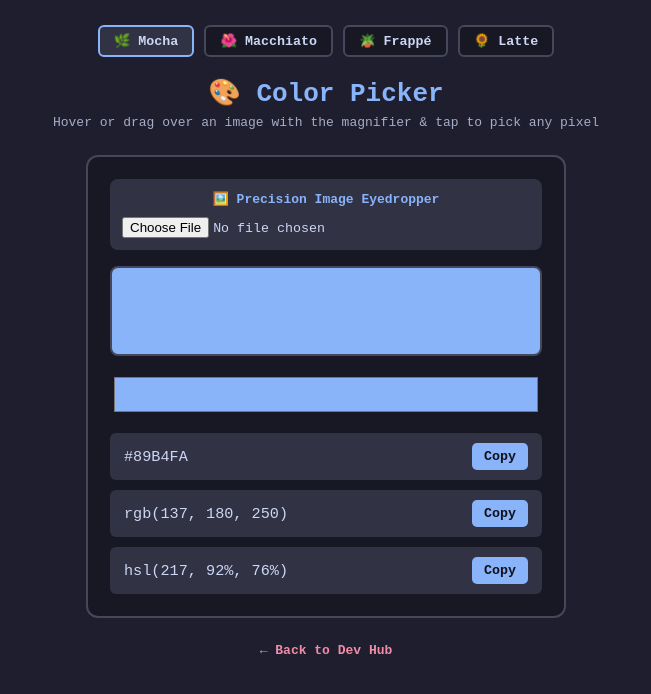
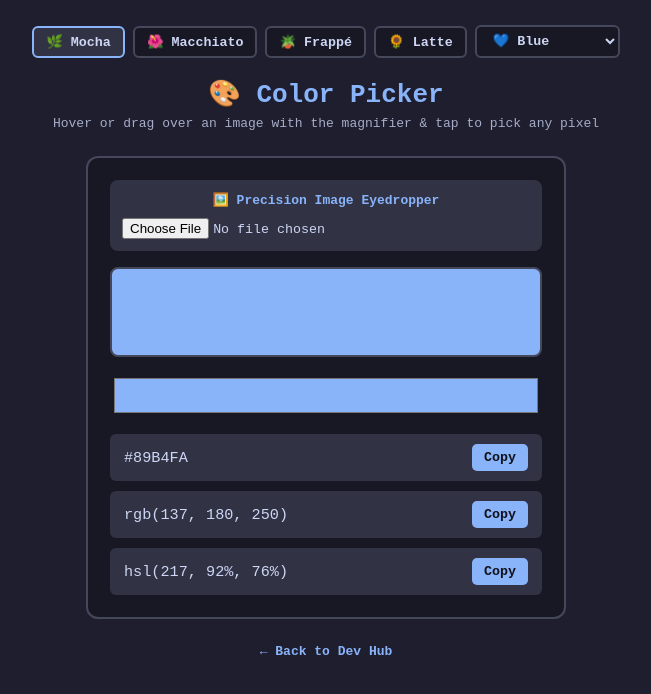
Before and after one commit to ElijahAmogsus/color-picker, a plain HTML site: page index.html in a window 1280 px wide. Shown: the whole page, without its empty margins (314-965 px from the left). Drawn offline with Linux system fonts and the light colour scheme.

Commit message:
Refactor theme colors and button styles
Updated color variables and theme button styles to use accent color instead of blue. Adjusted layout and hover effects for better UI consistency.

```diff
--- a/index.html
+++ b/index.html
@@ -8,20 +8,22 @@
     :root {
       --base: #1e1e2e; --mantle: #181825; --surface0: #313244;
       --surface1: #45475a; --text: #cdd6f4; --subtext0: #a6adc8;
-      --blue: #89b4fa; --pink: #f38ba8; --crust: #11111b;
+      --accent: #89b4fa; --crust: #11111b;
     }
     * { box-sizing: border-box; transition: background-color 0.2s, color 0.2s, border-color 0.2s; }
     body {
       margin: 0; min-height: 100vh; background: var(--base); color: var(--text);
       font-family: monospace; display: flex; flex-direction: column; align-items: center; padding: 25px 20px;
     }
-    .theme-bar { display: flex; gap: 10px; margin-bottom: 20px; flex-wrap: wrap; justify-content: center; }
-    .theme-btn {
+    .theme-bar { display: flex; gap: 8px; margin-bottom: 20px; flex-wrap: wrap; justify-content: center; align-items: center; }
+    .theme-btn, .accent-select {
       background: var(--mantle); color: var(--text); border: 2px solid var(--surface1);
-      border-radius: 6px; padding: 6px 14px; font-family: monospace; font-weight: bold; cursor: pointer;
+      border-radius: 6px; padding: 6px 12px; font-family: monospace; font-weight: bold; cursor: pointer;
     }
-    .theme-btn:hover, .theme-btn.active { border-color: var(--blue); background: var(--surface0); }
-    h1 { color: var(--blue); margin: 0 0 6px 0; }
+    .theme-btn:hover, .theme-btn.active, .accent-select:hover, .accent-select:focus {
+      border-color: var(--accent); background: var(--surface0); outline: none;
+    }
+    h1 { color: var(--accent); margin: 0 0 6px 0; }
     p { color: var(--subtext0); margin: 0 0 25px 0; text-align: center; }
     .picker-box {
       background: var(--mantle); border: 2px solid var(--surface1); border-radius: 12px;
@@ -31,14 +33,14 @@
       width: 100%; display: flex; flex-direction: column; align-items: center; gap: 10px;
       background: var(--surface0); padding: 12px; border-radius: 8px;
     }
-    .upload-label { font-weight: bold; color: var(--blue); }
+    .upload-label { font-weight: bold; color: var(--accent); }
     input[type="file"] { width: 100%; color: var(--text); font-family: monospace; }
     #imgCanvas {
-      max-width: 100%; max-height: 300px; border: 2px solid var(--blue);
+      max-width: 100%; max-height: 300px; border: 2px solid var(--accent);
       border-radius: 6px; display: none; touch-action: none; cursor: crosshair;
     }
     #magnifier {
-      position: fixed; width: 110px; height: 110px; border-radius: 50%; border: 3px solid var(--blue);
+      position: fixed; width: 110px; height: 110px; border-radius: 50%; border: 3px solid var(--accent);
       box-shadow: 0 4px 15px rgba(0,0,0,0.6); pointer-events: none; display: none; z-index: 999; image-rendering: pixelated;
     }
     .preview { width: 100%; height: 90px; border-radius: 8px; border: 2px solid var(--surface1); background: #89b4fa; }
@@ -49,18 +51,34 @@
       background: var(--surface0); padding: 10px 14px; border-radius: 6px; font-size: 0.95rem;
     }
     .copy-btn {
-      background: var(--blue); color: var(--crust); border: none; border-radius: 5px;
+      background: var(--accent); color: var(--crust); border: none; border-radius: 5px;
       padding: 6px 12px; font-family: monospace; font-weight: bold; cursor: pointer;
     }
-    a.back { margin-top: 25px; color: var(--pink); text-decoration: none; font-weight: bold; }
+    a.back { margin-top: 25px; color: var(--accent); text-decoration: none; font-weight: bold; }
   </style>
 </head>
 <body>
   <div class="theme-bar">
-    <button class="theme-btn active" onclick="setTheme('mocha', this)">🌿 Mocha</button>
-    <button class="theme-btn" onclick="setTheme('macchiato', this)">🌺 Macchiato</button>
-    <button class="theme-btn" onclick="setTheme('frappe', this)">🪴 Frappé</button>
-    <button class="theme-btn" onclick="setTheme('latte', this)">🌻 Latte</button>
+    <button class="theme-btn active" onclick="setTheme('mocha')">🌿 Mocha</button>
+    <button class="theme-btn" onclick="setTheme('macchiato')">🌺 Macchiato</button>
+    <button class="theme-btn" onclick="setTheme('frappe')">🪴 Frappé</button>
+    <button class="theme-btn" onclick="setTheme('latte')">🌻 Latte</button>
+    <select id="accentSelect" class="accent-select" onchange="setAccent(this.value)" aria-label="Accent Color">
+      <option value="rosewater">🌸 Rosewater</option>
+      <option value="flamingo">🦩 Flamingo</option>
+      <option value="pink">💖 Pink</option>
+      <option value="mauve">🔮 Mauve</option>
+      <option value="red">🍎 Red</option>
+      <option value="maroon">🍒 Maroon</option>
+      <option value="peach">🍑 Peach</option>
+      <option value="yellow">🍋 Yellow</option>
+      <option value="green">🍏 Green</option>
+      <option value="teal">🌊 Teal</option>
+      <option value="sky">☁️ Sky</option>
+      <option value="sapphire">💎 Sapphire</option>
+      <option value="blue" selected>💙 Blue</option>
+      <option value="lavender">🪻 Lavender</option>
+    </select>
   </div>
 
   <h1>🎨 Color Picker</h1>
@@ -88,21 +106,41 @@
 
   <script>
     const themes = {
-      mocha: { base: '#1e1e2e', mantle: '#181825', surface0: '#313244', surface1: '#45475a', text: '#cdd6f4', subtext0: '#a6adc8', blue: '#89b4fa', pink: '#f38ba8', crust: '#11111b' },
-      macchiato: { base: '#24273a', mantle: '#1e2030', surface0: '#363a4f', surface1: '#494d64', text: '#cad3f5', subtext0: '#a5adcb', blue: '#8aadf4', pink: '#f5bde6', crust: '#181926' },
-      frappe: { base: '#303446', mantle: '#292c3c', surface0: '#414559', surface1: '#51576d', text: '#c6d0f5', subtext0: '#a5adce', blue: '#8caaee', pink: '#f4b8e4', crust: '#232634' },
-      latte: { base: '#eff1f5', mantle: '#e6e9ef', surface0: '#ccd0da', surface1: '#bcc0cc', text: '#4c4f69', subtext0: '#6c6f85', blue: '#1e66f5', pink: '#ea76cb', crust: '#eff1f5' }
+      mocha: {
+        base: '#1e1e2e', mantle: '#181825', surface0: '#313244', surface1: '#45475a', text: '#cdd6f4', subtext0: '#a6adc8', crust: '#11111b',
+        accents: { rosewater: '#f5e0dc', flamingo: '#f2cdcd', pink: '#f5c2e7', mauve: '#cba6f7', red: '#f38ba8', maroon: '#eba0ac', peach: '#fab387', yellow: '#f9e2af', green: '#a6e3a1', teal: '#94e2d5', sky: '#89dceb', sapphire: '#74c7ec', blue: '#89b4fa', lavender: '#b4befe' }
+      },
+      macchiato: {
+        base: '#24273a', mantle: '#1e2030', surface0: '#363a4f', surface1: '#494d64', text: '#cad3f5', subtext0: '#a5adcb', crust: '#181926',
+        accents: { rosewater: '#f4dbd6', flamingo: '#f0c6c6', pink: '#f5bde6', mauve: '#c6a0f6', red: '#ed8796', maroon: '#ee99a0', peach: '#f5a97f', yellow: '#eed49f', green: '#a6da95', teal: '#8bd5ca', sky: '#91d7e3', sapphire: '#7dc4e4', blue: '#8aadf4', lavender: '#b7bdf8' }
+      },
+      frappe: {
+        base: '#303446', mantle: '#292c3c', surface0: '#414559', surface1: '#51576d', text: '#c6d0f5', subtext0: '#a5adce', crust: '#232634',
+        accents: { rosewater: '#f2d5cf', flamingo: '#eebebe', pink: '#f4b8e4', mauve: '#ca9ee6', red: '#e78284', maroon: '#ea999c', peach: '#ef9f76', yellow: '#e5c890', green: '#a6d189', teal: '#81c8be', sky: '#99d1db', sapphire: '#85c1dc', blue: '#8caaee', lavender: '#babbf1' }
+      },
+      latte: {
+        base: '#eff1f5', mantle: '#e6e9ef', surface0: '#ccd0da', surface1: '#bcc0cc', text: '#4c4f69', subtext0: '#6c6f85', crust: '#eff1f5',
+        accents: { rosewater: '#dc8a78', flamingo: '#dd7878', pink: '#ea76cb', mauve: '#8839ef', red: '#d20f39', maroon: '#e64553', peach: '#fe640b', yellow: '#df8e1d', green: '#40a02b', teal: '#179299', sky: '#04a5e5', sapphire: '#209fb5', blue: '#1e66f5', lavender: '#7287fd' }
+      }
     };
 
-    function setTheme(name, btn) {
-      const p = themes[name];
-      for (const [k, v] of Object.entries(p)) document.documentElement.style.setProperty(`--${k}`, v);
-      document.querySelectorAll('.theme-btn').forEach(b => b.classList.remove('active'));
-      if (btn) btn.classList.add('active');
-      localStorage.setItem('catppuccin-theme', name);
+    let currentTheme = localStorage.getItem('catppuccin-theme') || 'mocha';
+    let currentAccent = localStorage.getItem('catppuccin-accent') || 'blue';
+
+    function applyPalette() {
+      const p = themes[currentTheme] || themes.mocha;
+      const root = document.documentElement.style;
+      for (const [k, v] of Object.entries(p)) {
+        if (k !== 'accents') root.setProperty(`--${k}`, v);
+      }
+      root.setProperty('--accent', p.accents[currentAccent] || p.accents.blue);
+      document.querySelectorAll('.theme-btn').forEach(b => b.classList.toggle('active', b.getAttribute('onclick').includes(`'${currentTheme}'`)));
+      document.getElementById('accentSelect').value = currentAccent;
     }
-    const saved = localStorage.getItem('catppuccin-theme');
-    if (saved && themes[saved]) setTheme(saved, document.querySelector(`button[onclick*="${saved}"]`));
+
+    function setTheme(name) { currentTheme = name; localStorage.setItem('catppuccin-theme', name); applyPalette(); }
+    function setAccent(accent) { currentAccent = accent; localStorage.setItem('catppuccin-accent', accent); applyPalette(); }
+    applyPalette();
 
     const picker = document.getElementById('picker'), preview = document.getElementById('preview');
     const hexVal = document.getElementById('hexVal'), rgbVal = document.getElementById('rgbVal'), hslVal = document.getElementById('hslVal');
@@ -110,14 +148,10 @@
     const ctx = imgCanvas.getContext('2d', { willReadFrequently: true });
     const magnifier = document.getElementById('magnifier'), magCtx = magnifier.getContext('2d');
 
-    function rgbToHex(r, g, b) {
-      return '#' + [r, g, b].map(x => x.toString(16).padStart(2, '0')).join('');
-    }
+    function rgbToHex(r, g, b) { return '#' + [r, g, b].map(x => x.toString(16).padStart(2, '0')).join(''); }
 
     function updateColor(hex) {
-      picker.value = hex;
-      preview.style.backgroundColor = hex;
-      hexVal.textContent = hex.toUpperCase();
+      picker.value = hex; preview.style.backgroundColor = hex; hexVal.textContent = hex.toUpperCase();
       const r = parseInt(hex.slice(1, 3), 16), g = parseInt(hex.slice(3, 5), 16), b = parseInt(hex.slice(5, 7), 16);
       rgbVal.textContent = `rgb(${r}, ${g}, ${b})`;
       const rn = r / 255, gn = g / 255, bn = b / 255;
@@ -140,10 +174,7 @@
       const reader = new FileReader();
       reader.onload = (ev) => {
         const img = new Image();
-        img.onload = () => {
-          imgCanvas.width = img.width; imgCanvas.height = img.height;
-          ctx.drawImage(img, 0, 0); imgCanvas.style.display = 'block';
-        };
+        img.onload = () => { imgCanvas.width = img.width; imgCanvas.height = img.height; ctx.drawImage(img, 0, 0); imgCanvas.style.display = 'block'; };
         img.src = ev.target.result;
       };
       reader.readAsDataURL(file);
```
